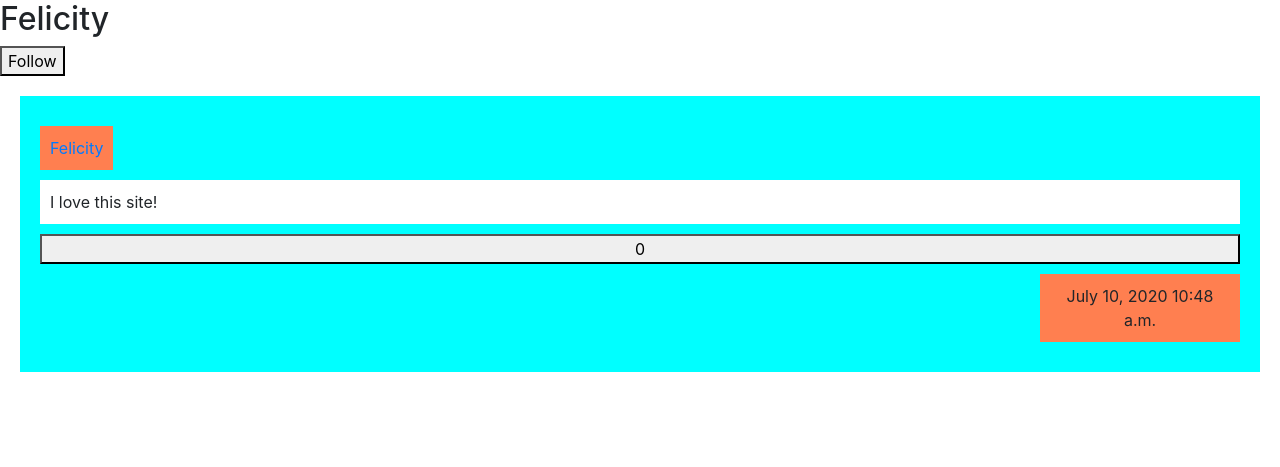
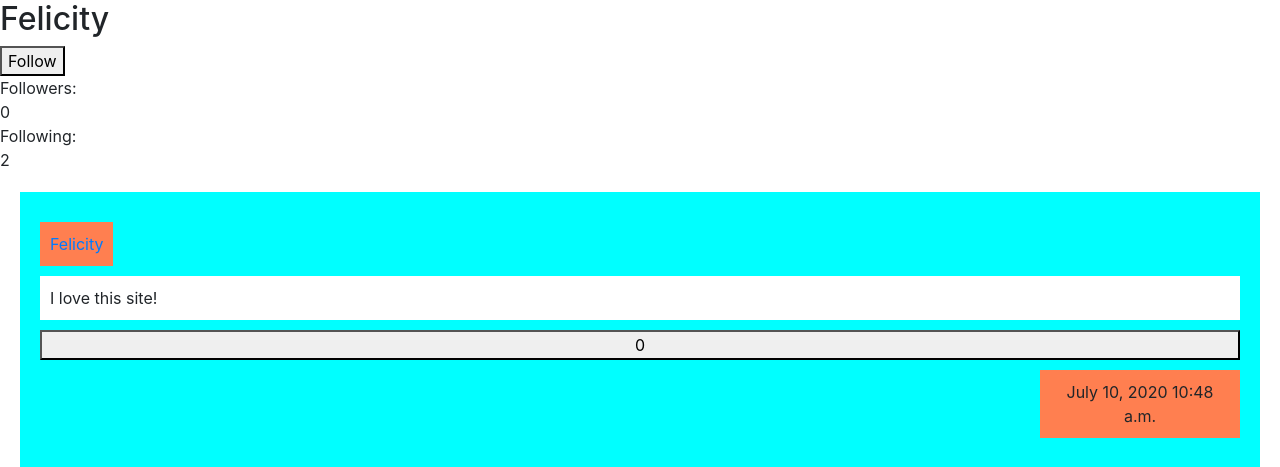
Before and after one commit to Asential/Daak, a Django app: a page that uses network/templates/network/layout.html in a window 1280 px wide. Shown: the part 56-523 px from the top of the page. Run offline with Django 3.2, Linux system fonts and the light colour scheme; a user stored in the database is signed in; data comes from the database, SQL or seed files in the repository; both versions use the stored data as it was after the commit; some libraries are stand-ins or nearby versions.

Commit message:
Update - 5
Added
-Followers and Following Counts
-Following Page.

```diff
--- a/network/admin.py
+++ b/network/admin.py
@@ -7,9 +7,12 @@ class LikedAdmin(admin.ModelAdmin):
 class FollowAdmin(admin.ModelAdmin):
     filter_horizontal = ("following",)
 
+class FollowerAdmin(admin.ModelAdmin):
+    filter_horizontal = ("followers",)
+
 # Register your models here.
 admin.site.register(User)
 admin.site.register(Post)
-admin.site.register(Follower)
+admin.site.register(Follower, FollowerAdmin)
 admin.site.register(Follow, FollowAdmin)
 admin.site.register(Liked, LikedAdmin)
--- a/network/static/network/index.js
+++ b/network/static/network/index.js
@@ -27,6 +27,11 @@ function follow(user){
     info.addClass('unfollow')
     info.removeClass('follow')
     info.html('Following!')
+
+    count = $('#followersCount').html()
+    count++
+    $('#followersCount').html(count)
+
     data = fetch(`/follow/${user.name}`)
 
 }
@@ -37,6 +42,11 @@ function unfollow(user){
     info.addClass('follow')
     info.removeClass('unfollow')
     info.html('Follow!')
+
+    count = $('#followersCount').html()
+    count--
+    $('#followersCount').html(count)
+
     data = fetch(`/unfollow/${user.name}`)
 
 }
--- a/network/templates/network/layout.html
+++ b/network/templates/network/layout.html
@@ -27,7 +27,7 @@
                 </li>
                 {% if user.is_authenticated %}
                     <li class="nav-item">
-                        <a class="nav-link" href="#">Following</a>
+                        <a class="nav-link" href="{% url 'following' %}">Following</a>
                     </li>
                     <li class="nav-item">
                         <a class="nav-link" href="{% url 'logout' %}">Log Out</a>
--- a/network/templates/network/profile.html
+++ b/network/templates/network/profile.html
@@ -17,7 +17,14 @@
         {% else %}
             <button class="follow" name="{{username}}">Follow</button>
         {% endif %}
+
     {% endif %}
+    <div>
+        Followers: <div id="followersCount">{{followersCount}}</div>
+    </div>
+    <div>
+        Following: <div id="followingCount">{{followingCount}}</div>
+    </div>
 
     {% for post in posts %}
         {% if post in liked %}
--- a/network/urls.py
+++ b/network/urls.py
@@ -10,6 +10,7 @@ urlpatterns = [
     path("register", views.register, name="register"),
     path("profile/<username>", views.profile, name="profile"),
     path("post", views.post, name="post"),
+    path("following", views.following, name="following"),
 
 
     path("follow/<username>", views.follow, name="follow"),
--- a/network/views.py
+++ b/network/views.py
@@ -3,7 +3,7 @@ from django.db import IntegrityError
 from django.http import HttpResponse, HttpResponseRedirect
 from django.shortcuts import render
 from django.urls import reverse
-from .models import User, Post, Liked, Follow
+from .models import User, Post, Liked, Follow, Follower
 from django.http import JsonResponse
 
 
@@ -67,6 +67,11 @@ def register(request):
             user.save()
             liked = Liked.objects.create(name = user)
             liked.save()
+            follow = Follow.objects.create(name = user)
+            follow.save()
+            follower = Follower.objects.create(name = user)
+            follower.save()
+
         except IntegrityError:
             return render(request, "network/register.html", {
                 "message": "Username already taken."
@@ -82,6 +87,12 @@ def profile(request, username):
 
     if request.user.is_authenticated:
 
+        follower = Follower.objects.get(name=user)
+        followersCount = follower.followers.count()
+
+        following = Follow.objects.get(name=user)
+        followingCount = following.following.count()
+
         follow = Follow.objects.get(name=request.user)
         followed = follow.following.all()
 
@@ -91,7 +102,9 @@ def profile(request, username):
             "username": user,
             "posts": posts,
             "liked": likedlist,
-            "followed": followed
+            "followed": followed,
+            "followersCount": followersCount,
+            "followingCount": followingCount
         })
 
     else:
@@ -144,10 +157,14 @@ def follow(request, username):
 
     follow = Follow.objects.get(name=request.user)
     user = User.objects.get(username=username)
+    follower = Follower.objects.get(name=user)
 
     if user not in follow.following.all():
         follow.following.add(user)
         follow.save()
+
+        follower.followers.add(request.user)
+        follower.save()
     else:
         print("Error")
 
@@ -158,10 +175,39 @@ def unfollow(request, username):
     follow = Follow.objects.get(name=request.user)
     user = User.objects.get(username=username)
 
+    follower = Follower.objects.get(name=user)
+
     if user in follow.following.all():
         follow.following.remove(user)
         follow.save()
+        follower.followers.remove(request.user)
+        follower.save()
     else:
         print("Error")
 
     return HttpResponse('')
+
+def following(request):
+
+    posts = Post.objects.all().order_by('-id')
+
+    follow = Follow.objects.get(name=request.user)
+    followed = follow.following.all()
+
+    liked = Liked.objects.get(name=request.user)
+    likedlist = liked.post.all().order_by('-id')
+
+    postlist = []
+
+    for post in posts:
+        for following in followed:
+            if post.user == following:
+                postlist.append(post)
+                continue
+
+
+    return render(request, "network/following.html", {
+            "posts": postlist,
+            "liked": likedlist
+        })
+    # posts = Post.objects.all().filter(user = user.id).order_by('-id')
```
Also changed, not shown: network/templates/network/following.html (+14 -2 lines), db.sqlite3.
